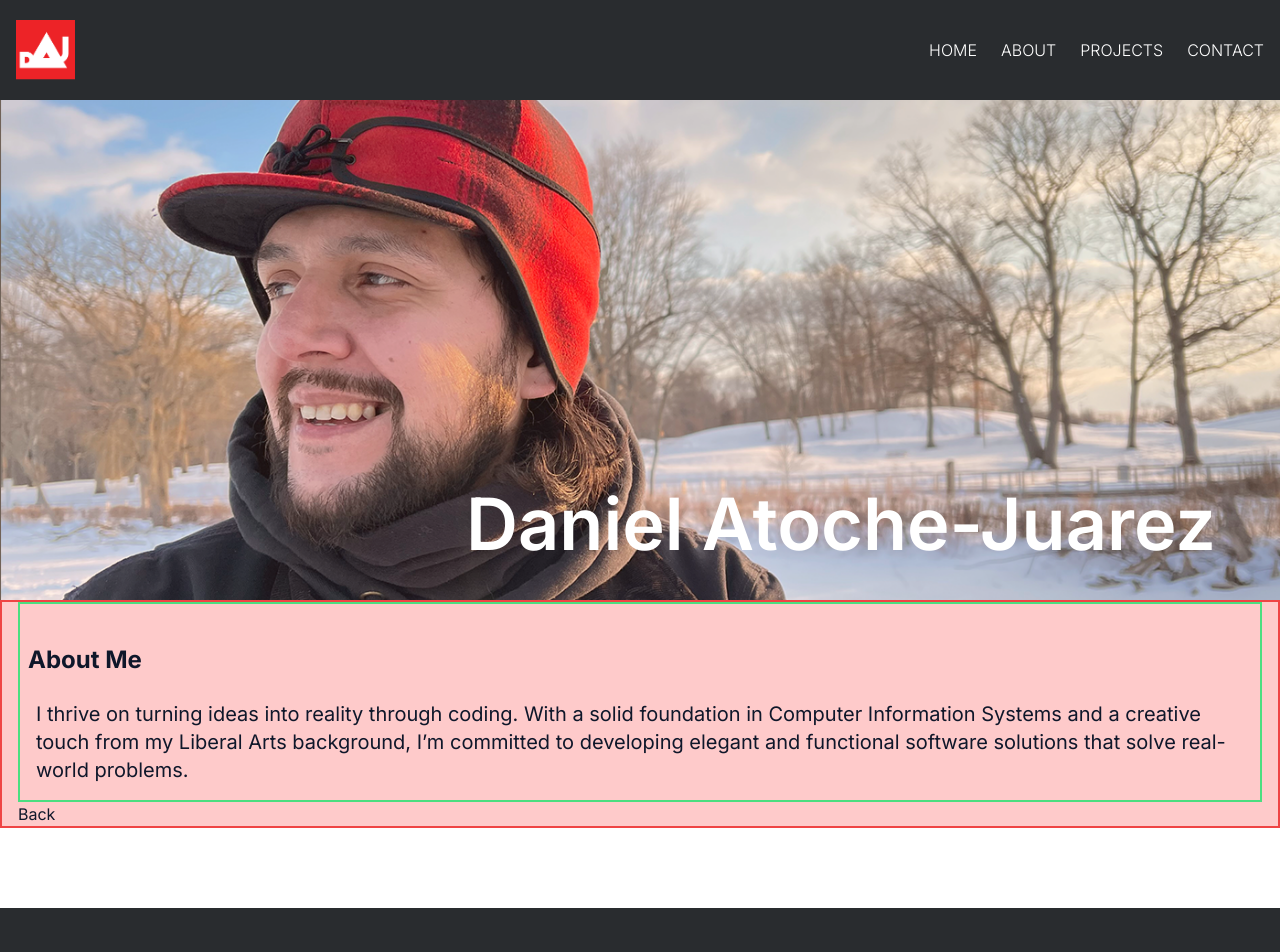
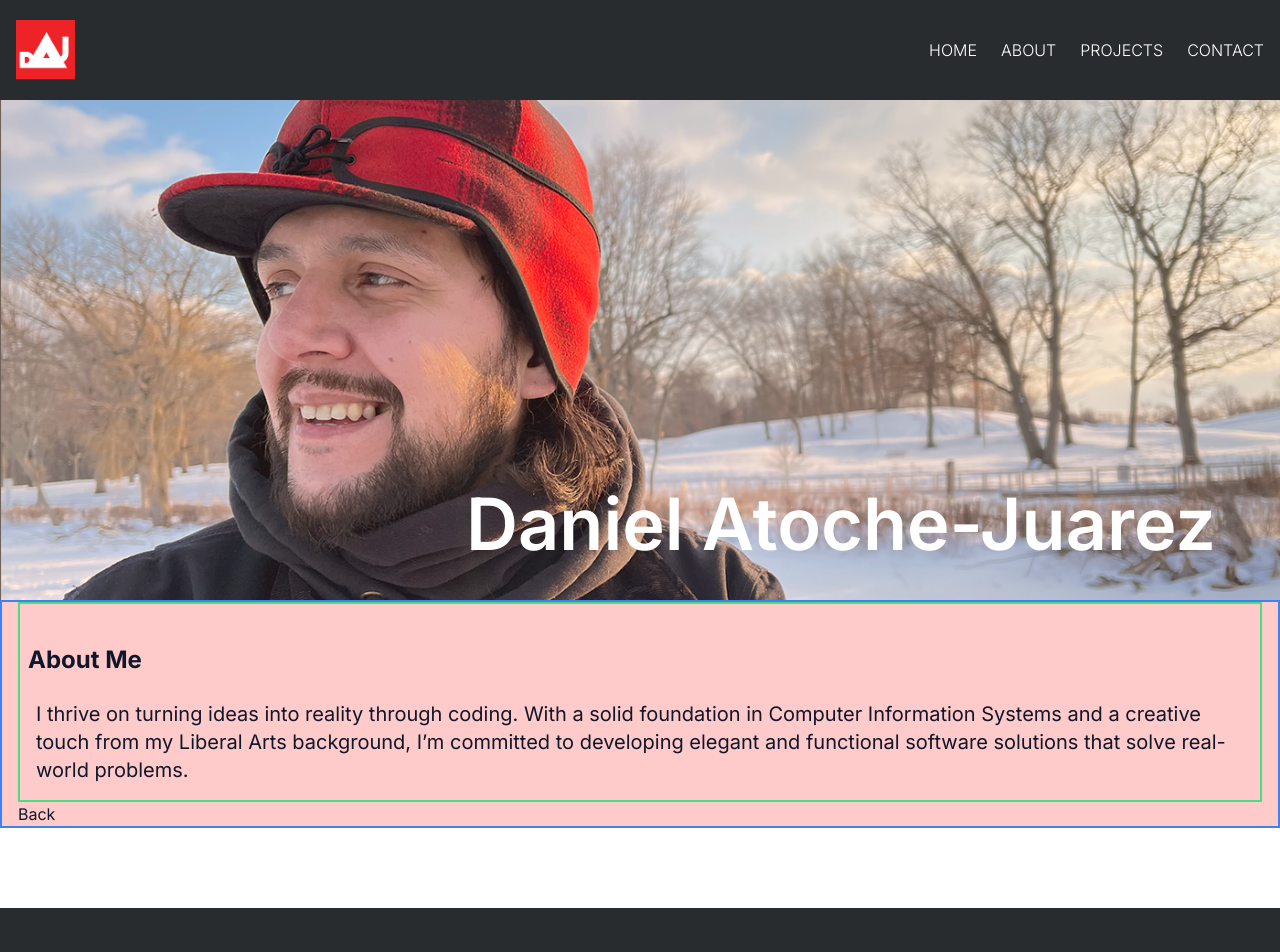
Before and after one commit to datoche-juarez/personal-site-2023, a Next.js app: page /about in a window 1280 px wide. Shown: the top 952 px of the page. Built offline with nearby package versions, Linux system fonts and the light colour scheme.

Commit message:
Testing changes..

```diff
--- a/app/about/page.js
+++ b/app/about/page.js
@@ -3,7 +3,7 @@ import Link from "next/link";
 export default function About() {
   return (
     <>
-      <div className="px-4 bg-red-200 border-2 border-red-500">
+      <div className="px-4 bg-red-200 border-2 border-blue-500">
         <div className="flex flex-col items-center justify-center text-left border-2 border-green-400 ">
           <p className="w-full mb-2 ml-4 text-2xl font-bold text-left font-inter md:pt-10 lg:text-2xl xl:text-2xl">
             About Me
```
